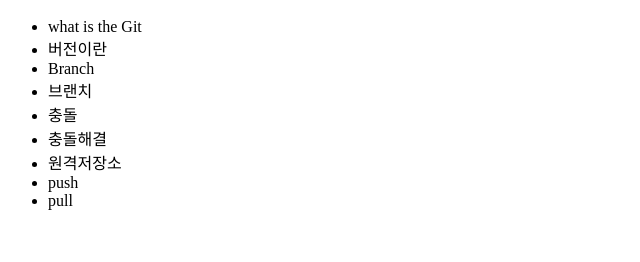
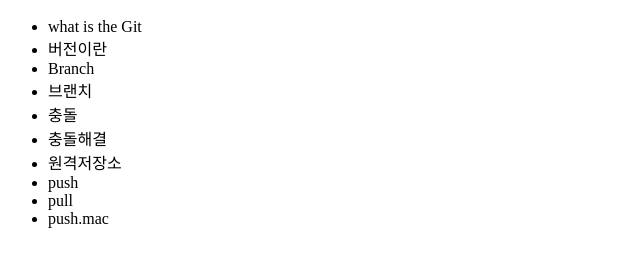
Before and after one commit to gunhyunkim/open_tutorial_git_gun, a plain HTML site: page index.html in a window 1280 px wide. Shown: the part 48-310 px from the top of the page, without its empty margins (0-640 px from the left). Drawn offline with Linux system fonts and the light colour scheme.

Commit message:
add push from mac

```diff
--- a/index.html
+++ b/index.html
@@ -17,6 +17,7 @@
 			<li>원격저장소</li>
 			<li>push</li>
 			<li>pull</li>
+			<li>push.mac</li>
 		</ul>
 	</body>
 </html>
```
